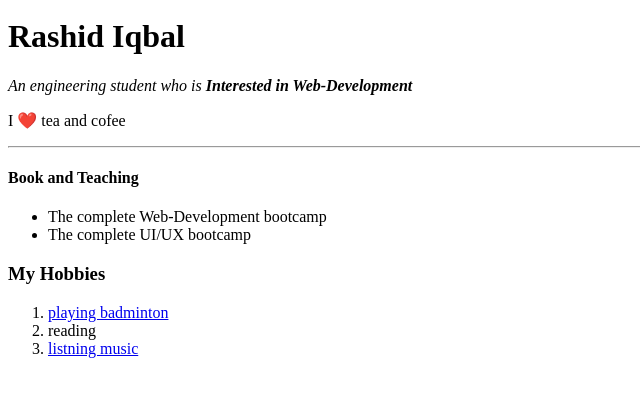
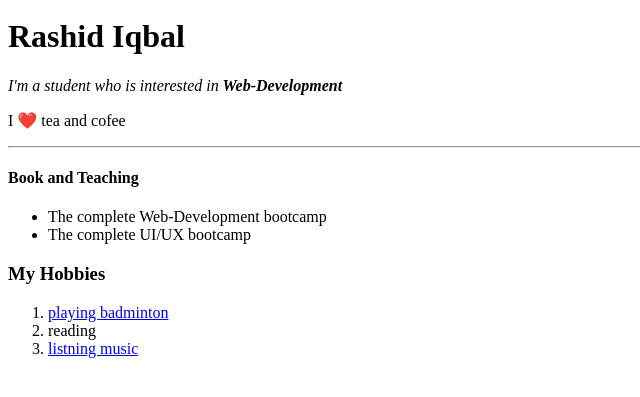
Before and after one commit to rashidiqbalnit/cv, a plain HTML site: page index.html in a window 1280 px wide. Shown: the part 29-426 px from the top of the page, without its empty margins (0-640 px from the left). Drawn offline with Linux system fonts and the light colour scheme.

Commit message:
Update index.html

```diff
--- a/index.html
+++ b/index.html
@@ -7,7 +7,7 @@
 <body>
   <img src=""C:\Users\Rashi\OneDrive\Desktop\html\IMG_20211025_234024_108.jpg"" alt="best pic">
   <h1>Rashid Iqbal</h1>
-  <p><em>An engineering student who is <strong>Interested in Web-Development</strong></em></p>
+  <p><em>I'm a student who is interested in<strong> Web-Development</strong></em></p>
   <p> I ❤️ tea and cofee</p>
   <hr>
   <h4>Book and Teaching</h4>
```
